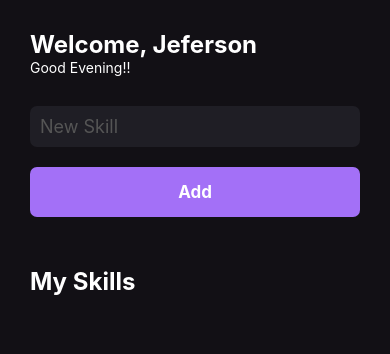
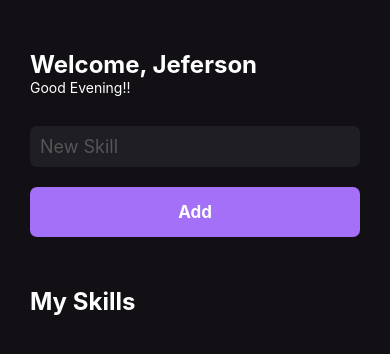
Before and after one commit to JeffyMesquita/myskills, a React Native app: screen / in a window 390 px wide. Shown: the top 354 px of the page. Built offline with nearby package versions, Linux system fonts and the light colour scheme.

Commit message:
Add StatusBar

```diff
--- a/App.js
+++ b/App.js
@@ -1,7 +1,13 @@
 import React from 'react';
+import { StatusBar } from 'react-native';
 
 import { Home } from './src/pages/Home';
 
 export default function App() {
-  return <Home />;
+  return (
+    <>
+      <StatusBar barStyle="light-content" />
+      <Home />
+    </>
+  );
 }
--- a/src/pages/Home.js
+++ b/src/pages/Home.js
@@ -62,7 +62,7 @@ const styles = StyleSheet.create({
     flex: 1,
     backgroundColor: '#121015',
     paddingHorizontal: 30,
-    paddingTop: 30,
+    paddingTop: 50,
   },
   title: {
     color: '#FFF',
```
